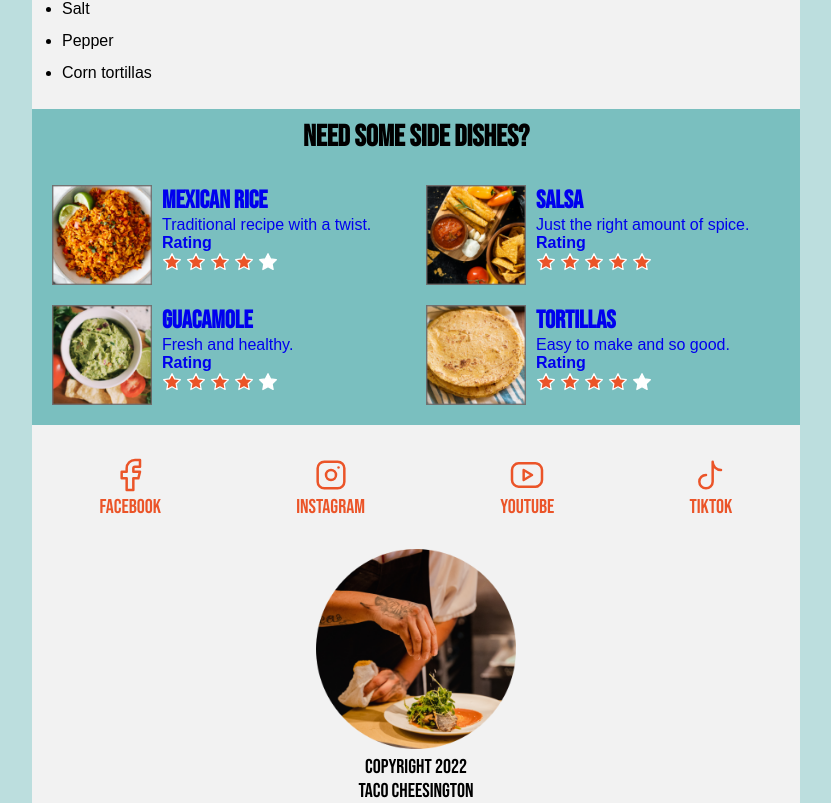
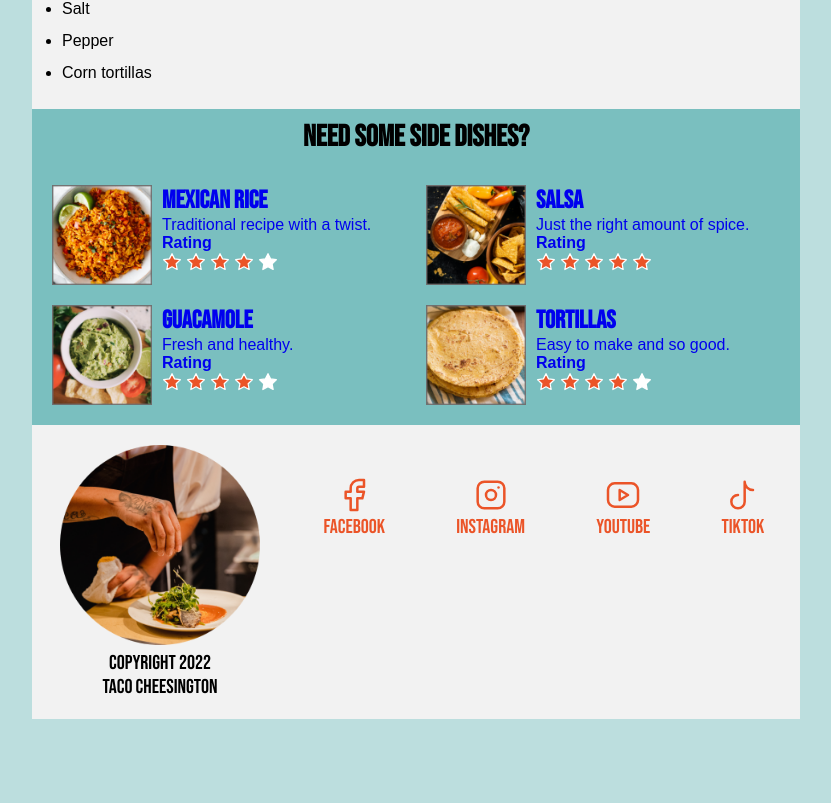
Before and after one commit to golgiati/recipe_new, a plain HTML site: page index.html in a window 1280 px wide. Shown: the part 1589-2392 px from the top of the page, without its empty margins (224-1055 px from the left). After the commit the page ends 2308 px from the top, so only its background shows below. Drawn offline with Linux system fonts and the light colour scheme.

Commit message:
Add files via upload

```diff
--- a/index.html
+++ b/index.html
@@ -234,7 +234,7 @@
     </aside>
 
     <footer>
-        <aside id="connect">
+        <div id="connect">
             <h2>Connect</h2>
             <h3>Social Media Links</h3>
 
@@ -274,7 +274,7 @@
                     TikTok</a>
                 </li>
             </menu>
-        </aside>
+        </div>
 
         <div id="footer-information">
             <img src="/images/taco-cheesington.png" alt="">
--- a/media.css
+++ b/media.css
@@ -93,4 +93,20 @@
         grid-template-columns: repeat(2, 1fr);
     }
 
+    footer {
+        display: grid;
+        grid-template-columns: 1fr 2fr;
+        padding: 20px 0 20px 0;
+    }
+
+    footer #footer-information {
+        grid-column: 1 / 2;
+        grid-row: 1 / 2;
+    }
+
+    footer #connect {
+        grid-column: 2 / 3;
+        grid-row: 1 / 2;
+    }
+
 }
--- a/menu.css
+++ b/menu.css
@@ -8,10 +8,8 @@ nav h2 {
 }
 
 nav {
-    background-color: #F2F2F2;
     box-shadow: 1px 1px 4px 0 rgba(0,0,0,.1);
     position: relative;
-    width: 100%;
     z-index: 3;
     background-color: #EB5428;
 }
--- a/styles.css
+++ b/styles.css
@@ -78,9 +78,7 @@ img {
 /* header */
 header {
     grid-row: 3 / 4;
-    display: grid;
     grid-template-columns: 1fr;
-    grid-template-rows: 1fr, 2fr;
 }
 
 header h1 {
```
